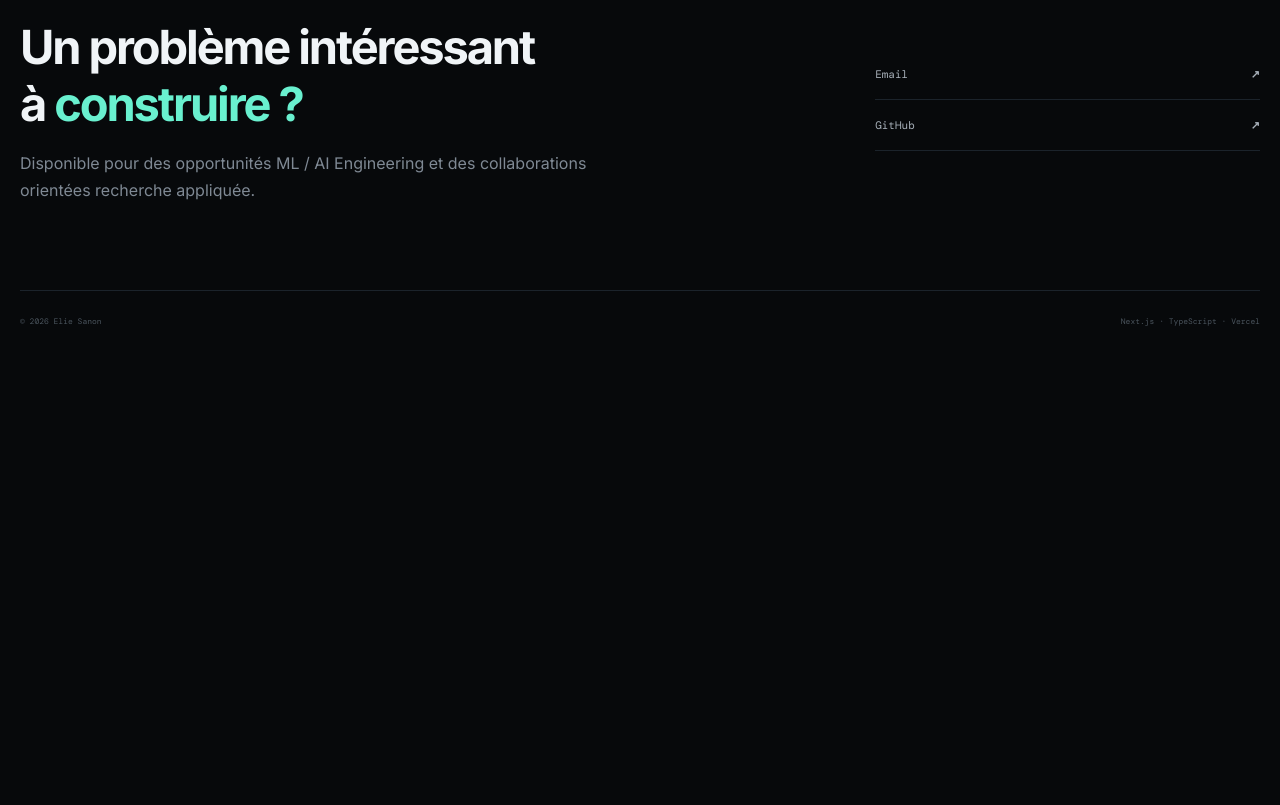
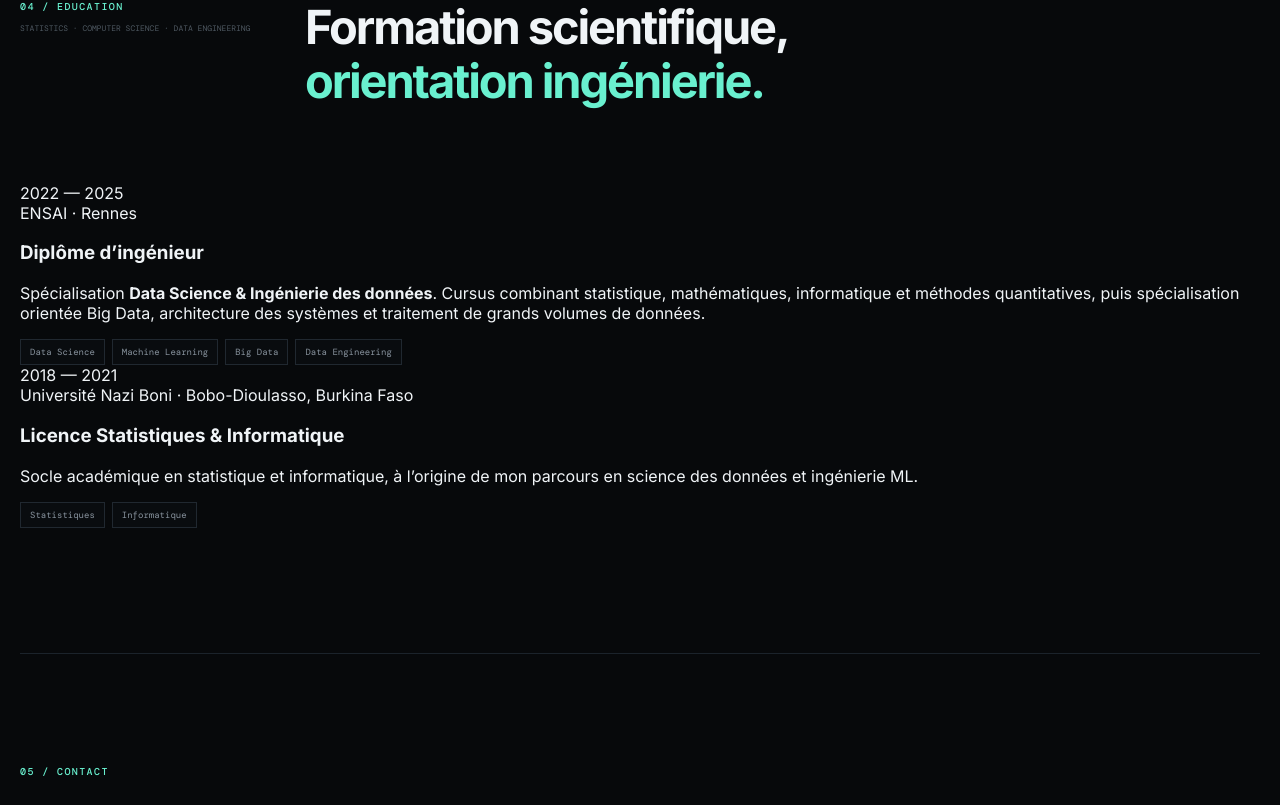
Before and after one commit to esanonpro/portfolio, a Next.js app: page / in a window 1280 px wide. Shown: the part 4065-4870 px from the top of the page. Before the commit the page ends 4426 px from the top, so only its background shows below. Built offline with nearby package versions, Linux system fonts and the light colour scheme; a web font is replaced by a local one.

Commit message:
feat: add dedicated education section

```diff
--- a/app/page.tsx
+++ b/app/page.tsx
@@ -6,7 +6,7 @@ const experiences = [
 
 export default function Home(){
  return <main>
-  <nav><a className="brand" href="#">ES<span>.</span></a><div className="navlinks"><a href="#experience">Expériences</a><a href="/research">Recherche</a><a href="#about">À propos</a><a className="navCta" href="/cv.pdf" target="_blank">CV ↗</a></div></nav>
+  <nav><a className="brand" href="#">ES<span>.</span></a><div className="navlinks"><a href="#experience">Expériences</a><a href="/research">Recherche</a><a href="#about">À propos</a><a className="navCta" href="#contact">CV ↗</a></div></nav>
   <section className="hero">
    <div className="heroCopy"><div className="eyebrow"><i/> ML / AI ENGINEER <span>· PARIS, FR</span></div><h1>Building AI systems<br/>that <em>move beyond</em><br/>the notebook.</h1><p className="lead">Je conçois des systèmes Machine Learning et GenAI de bout en bout — de l’expérimentation à une architecture robuste, mesurable et déployable.</p><div className="actions"><a className="primary" href="#experience">Voir mes travaux <b>↘</b></a><a className="secondary" href="https://github.com/esanonpro" target="_blank" rel="noreferrer">GitHub ↗</a></div></div>
    <div className="heroVisual"><div className="orbit o1"/><div className="orbit o2"/><div className="core"><span>AI</span><small>SYSTEMS</small></div><div className="node n1">DATA</div><div className="node n2">MODEL</div><div className="node n3">EVAL</div><div className="node n4">SHIP</div></div>
@@ -26,6 +26,8 @@ export default function Home(){
 
   <section id="about" className="section about"><header><div><span>03 / PROFILE</span><small>ENGINEER · BUILDER · RESEARCH-MINDED</small></div><h2>À propos.</h2></header><div className="aboutGrid"><h3>Je transforme une hypothèse en <em>système testable</em>, puis en produit technique.</h3><div><p>Ingénieur Data Science diplômé de l’ENSAI, je travaille sur des problématiques ML/AI où la qualité du modèle ne suffit pas : architecture, reproductibilité, évaluation et déploiement comptent tout autant.</p><p>Mon parcours couvre le Computer Vision, le forecasting, les pipelines ML cloud et les systèmes agentiques.</p><div className="facts"><span><small>EDUCATION</small><b>ENSAI · 2022–2025</b>Diplôme d’ingénieur · Data Science & Ingénierie des données</span><span><small>FOUNDATION</small><b>Université Nazi Boni · 2018–2021</b>Licence Statistiques & Informatique · Bobo-Dioulasso</span><span><small>LANGUAGES</small><b>FR · EN</b>Français natif · English B2</span></div></div></div></section>
 
-  <footer id="contact"><div><span>04 / CONTACT</span><h2>Un problème intéressant<br/>à <em>construire ?</em></h2><p>Disponible pour des opportunités ML / AI Engineering et des collaborations orientées recherche appliquée.</p></div><div className="footerLinks"><a href="mailto:esanon.pro@gmail.com">Email <b>↗</b></a><a href="https://github.com/esanonpro" target="_blank" rel="noreferrer">GitHub <b>↗</b></a></div><small>© 2026 Elie Sanon <span>Next.js · TypeScript · Vercel</span></small></footer>
+  <section id="education" className="section education"><header><div><span>04 / EDUCATION</span><small>STATISTICS · COMPUTER SCIENCE · DATA ENGINEERING</small></div><h2>Formation scientifique,<br/><em>orientation ingénierie.</em></h2></header><div className="educationList"><article><div className="eduDate">2022 — 2025</div><div><span>ENSAI · Rennes</span><h3>Diplôme d’ingénieur</h3><p>Spécialisation <b>Data Science & Ingénierie des données</b>. Cursus combinant statistique, mathématiques, informatique et méthodes quantitatives, puis spécialisation orientée Big Data, architecture des systèmes et traitement de grands volumes de données.</p><div className="tags"><span>Data Science</span><span>Machine Learning</span><span>Big Data</span><span>Data Engineering</span></div></div></article><article><div className="eduDate">2018 — 2021</div><div><span>Université Nazi Boni · Bobo-Dioulasso, Burkina Faso</span><h3>Licence Statistiques & Informatique</h3><p>Socle académique en statistique et informatique, à l’origine de mon parcours en science des données et ingénierie ML.</p><div className="tags"><span>Statistiques</span><span>Informatique</span></div></div></article></div></section>
+
+  <footer id="contact"><div><span>05 / CONTACT</span><h2>Un problème intéressant<br/>à <em>construire ?</em></h2><p>Disponible pour des opportunités ML / AI Engineering et des collaborations orientées recherche appliquée.</p></div><div className="footerLinks"><a href="mailto:esanon.pro@gmail.com">Email <b>↗</b></a><a href="https://github.com/esanonpro" target="_blank" rel="noreferrer">GitHub <b>↗</b></a></div><small>© 2026 Elie Sanon <span>Next.js · TypeScript · Vercel</span></small></footer>
  </main>
 }
```
